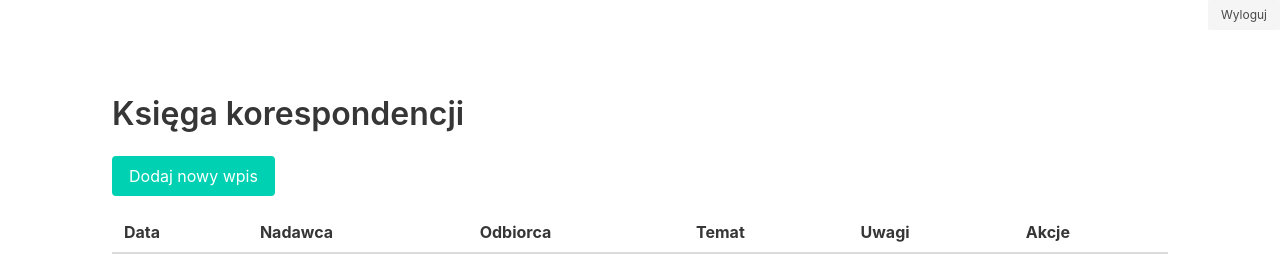
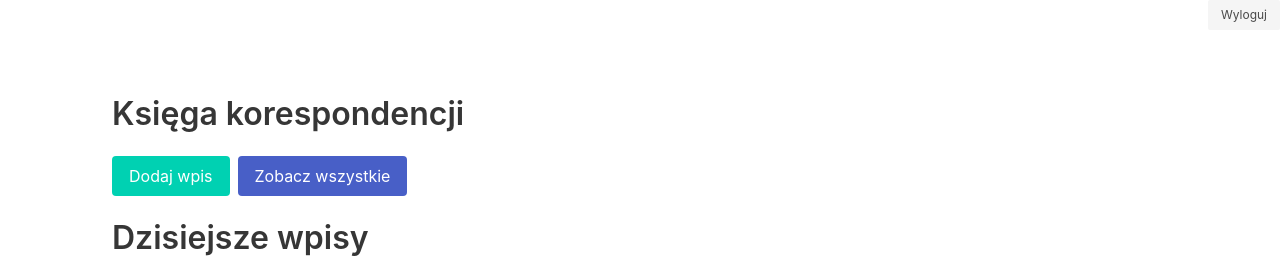
Before and after one commit to Flesner96/correspondence_app, a Flask app: page / in a window 1280 px wide. Shown: the part 32-312 px from the top of the page. Run offline with Flask 3, Linux system fonts and the light colour scheme; the visitor is signed in with stand-in values (Sample User, id 1); lists and menus that the app fills with data are empty.

Commit message:
Split dashboard and entries views, show only todays entries on dashboard

```diff
--- a/app.py
+++ b/app.py
@@ -3,8 +3,7 @@ from dotenv import load_dotenv
 import os
 from forms import CorrespondenceForm
 from models import CorrespondenceEntry, db
-from datetime import datetime
-
+from datetime import date
 from utils import login_required
 
 load_dotenv()
@@ -34,7 +33,8 @@ def login():
 @app.route('/')
 @login_required
 def dashboard():
-    entries = CorrespondenceEntry.query.order_by(CorrespondenceEntry.date_received.desc()).all()
+    today = date.today()
+    entries = CorrespondenceEntry.query.filter_by(date_received=today).order_by(CorrespondenceEntry.id.desc()).all()
     return render_template("dashboard.html", entries=entries)
 
 @app.route('/logout')
--- a/templates/dashboard.html
+++ b/templates/dashboard.html
@@ -3,7 +3,11 @@
 <section class="section">
   <div class="container">
     <h1 class="title">Księga korespondencji</h1>
-    <a href="{{ url_for('add_entry') }}" class="button is-primary mb-4">Dodaj nowy wpis</a>
+    <div class="buttons mb-4">
+      <a href="{{ url_for('add_entry') }}" class="button is-primary">Dodaj wpis</a>
+      <a href="{{ url_for('entries') }}" class="button is-link">Zobacz wszystkie</a>
+    </div>
+    <h1 class="title">Dzisiejsze wpisy</h1>
     <table class="table is-fullwidth is-striped is-hoverable">
       <thead>
         <tr>
--- a/templates/entries.html
+++ b/templates/entries.html
@@ -2,7 +2,10 @@
 
 {% block content %}
   <h1 class="title">Wpisy korespondencji</h1>
-
+  <div class="buttons mb-4">
+    <a href="{{ url_for('dashboard') }}" class="button is-light">Strona główna</a>
+    <a href="{{ url_for('add_entry') }}" class="button is-primary">Dodaj wpis</a>
+  </div>
   {% if entries %}
     <table class="table is-fullwidth is-striped">
       <thead>
```
